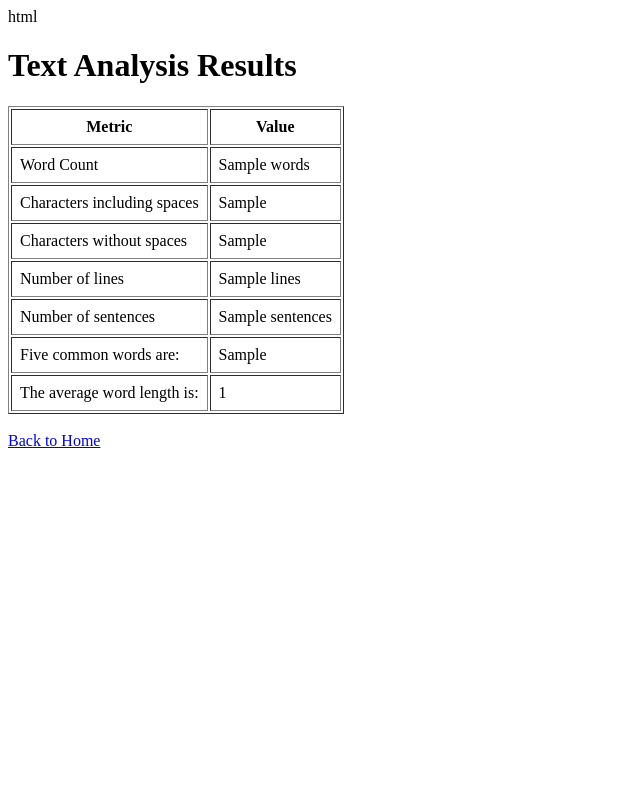
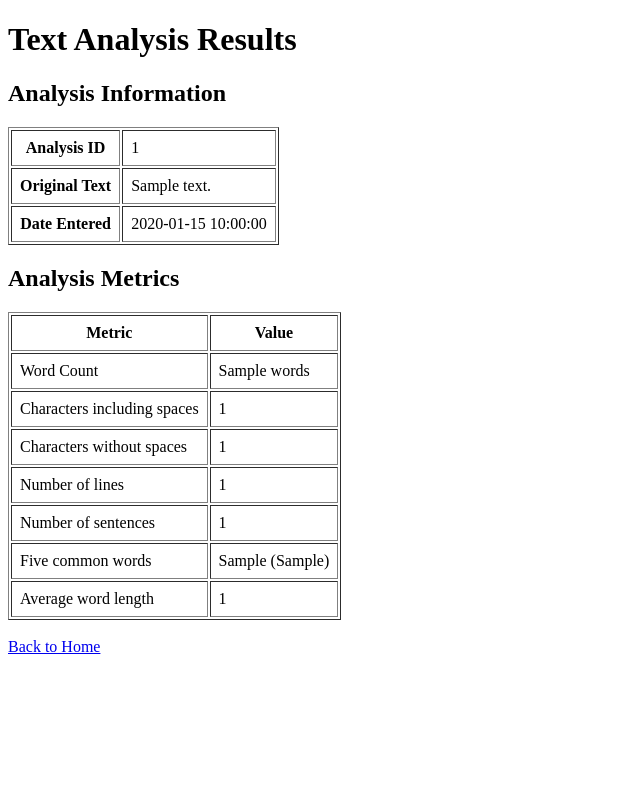
Before and after one commit to erfanmoradian-sys/PythonLearning, a Flask app: template templates/result.html in a window 1280 px wide. Shown: the whole page, without its empty margins (0-640 px from the left). Run offline with Flask 3, Linux system fonts and the light colour scheme; the template is opened without the code that fills it: most values are stand-ins (such as "Sample title", 1, 10 or a date in 2020).

Commit message:
Corrected and optimized v1

```diff
--- a/app.py
+++ b/app.py
@@ -1,5 +1,6 @@
 from flask import Flask, request, render_template
-from text_analysis_utils import analyze, normalize_words
+from text_analysis_utils import analyze, normalize_words, word_counter, char_cuonter, no_space_char_counter, line_counter
+from text_analysis_utils import sentence_counter
 from werkzeug.utils import secure_filename
 from model import Analysis, Session
 
@@ -8,8 +9,7 @@ app = Flask(__name__)
 @app.route('/', methods=['GET'])
 @app.route('/home', methods=['GET'])
 def home():
-    if request.method == 'GET':
-        return render_template("index.html")
+    return render_template("index.html")
 
 @app.route('/entertext', methods=['GET', 'POST'])
 def enter_text():
@@ -21,11 +21,19 @@ def enter_text():
             cleaned_text = normalize_words(raw_text)
             result = analyze(raw_text, cleaned_text)
             session = Session()
-            analysis = Analysis(text = raw_text)
-            session.add(analysis)
-            session.commit()
-            session.close()
-            return render_template('result.html', result=result )
+            with Session.begin() as session:
+                analysis = Analysis(
+                    text = raw_text,
+                    words = result["words"],
+                    num_of_char = result["characters_without_spaces"],
+                    num_of_char_and_space = result["characters_with_spaces"],
+                    num_of_lines = result["lines"],
+                    num_of_sentence = result["sentences"],
+                    five_common_words = result["five_common_words"],
+                    average_length = result["average_length"]
+                )
+                session.add(analysis)
+            return render_template('result.html', analysis=analysis )
         else:
             return render_template('entertext.html', error = "Text is empty.")
 
@@ -43,11 +51,19 @@ def upload_file():
                 cleaned_text = normalize_words(raw_text)
                 result = analyze(raw_text, cleaned_text)
                 session = Session()
-                analysis = Analysis(text = raw_text)
-                session.add(analysis)
-                session.commit()
-                session.close()
-                return render_template('result.html', result=result)
+                with Session.begin() as session:
+                    analysis = Analysis(
+                        text = raw_text,
+                        words = result["words"],
+                        num_of_char = result["characters_without_spaces"],
+                        num_of_char_and_space = result["characters_with_spaces"],
+                        num_of_lines = result["lines"],
+                        num_of_sentence = result["sentences"],
+                        five_common_words = result["five_common_words"],
+                        average_length = result["average_length"]
+                    )
+                    session.add(analysis)
+                return render_template('result.html', analysis=analysis)
             else:
                 return render_template('uploader.html', error = "The file was empty, upload another file.")
 
@@ -56,10 +72,10 @@ def upload_file():
 
 @app.route('/history', methods = ['GET'])
 def history():
-    if request.method == 'GET':
-        session = Session()
-        result = session.query(Analysis).all()
-        return render_template('history.html', analysis=result)
+    session = Session()
+    result = session.query(Analysis).all()
+    session.close()
+    return render_template('history.html', analysis=result)
 
 if __name__ == "__main__":
     app.run(debug=True)
--- a/templates/index.html
+++ b/templates/index.html
@@ -17,6 +17,6 @@
     <a href="/uploader">
         <button type="button">Upload File</button>
     </a>
-
+    <a href="/history">show history</a>
 </body>
 </html>
--- a/templates/result.html
+++ b/templates/result.html
@@ -1,14 +1,37 @@
-html
 <!DOCTYPE html>
 <html lang="en">
 <head>
     <meta charset="UTF-8">
     <meta name="viewport" content="width=device-width, initial-scale=1.0">
-    <title>Analysis Results</title>
+    <title>Analysis analysiss</title>
 </head>
 <body>
 
     <h1>Text Analysis Results</h1>
+
+    <h2>Analysis Information</h2>
+
+    <table border="1" cellpadding="8">
+        <tbody>
+            <tr>
+                <th>Analysis ID</th>
+                <td>{{ analysis.id }}</td>
+            </tr>
+
+            <tr>
+                <th>Original Text</th>
+                <td>{{ analysis.text }}</td>
+            </tr>
+
+            <tr>
+                <th>Date Entered</th>
+                <td>{{ analysis.date_entered }}</td>
+            </tr>
+
+        </tbody>
+    </table>
+
+    <h2>Analysis Metrics</h2>
 
     <table border="1" cellpadding="8">
         <thead>
@@ -21,33 +44,42 @@ html
         <tbody>
             <tr>
                 <td>Word Count</td>
-                <td>{{ result['words'] }}</td>
+                <td>{{ analysis.words }}</td>
             </tr>
+
             <tr>
                 <td>Characters including spaces</td>
-                <td>{{ result['characters_with_spaces'] }}</td>
+                <td>{{ analysis.num_of_char_and_space }}</td>
             </tr>
+
             <tr>
                 <td>Characters without spaces</td>
-                <td>{{ result['characters_without_spaces'] }}</td>
-            </tr>
-            <tr>
-                <td>Number of lines </td>
-                <td>{{ result['lines'] }}</td>
-            </tr>
-            <tr>
-                <td>Number of sentences </td>
-                <td>{{ result['sentences'] }}</td>
-            </tr>
-            <tr>
-                <td>Five common words are: </td>
-                <td>{{ result['five_common_words'] }}</td>
-            </tr>
-            <tr>
-                <td>The average word length is: </td>
-                <td>{{ result['average_length'] }}</td>
+                <td>{{ analysis.num_of_char }}</td>
             </tr>
 
+            <tr>
+                <td>Number of lines</td>
+                <td>{{ analysis.num_of_lines }}</td>
+            </tr>
+
+            <tr>
+                <td>Number of sentences</td>
+                <td>{{ analysis.num_of_sentence }}</td>
+            </tr>
+
+            <tr>
+                <td>Five common words</td>
+                <td>
+                    {% for i, j in analysis.five_common_words %}
+                        {{ i}} ({{ j }})<br>
+                    {% endfor %}
+                </td>
+            </tr>
+
+            <tr>
+                <td>Average word length</td>
+                <td>{{ analysis.average_length }}</td>
+            </tr>
         </tbody>
     </table>
 
```
Also changed, not shown: model.py (+14 -6 lines), templates/history.html (+77 -8 lines), 1 other file.
